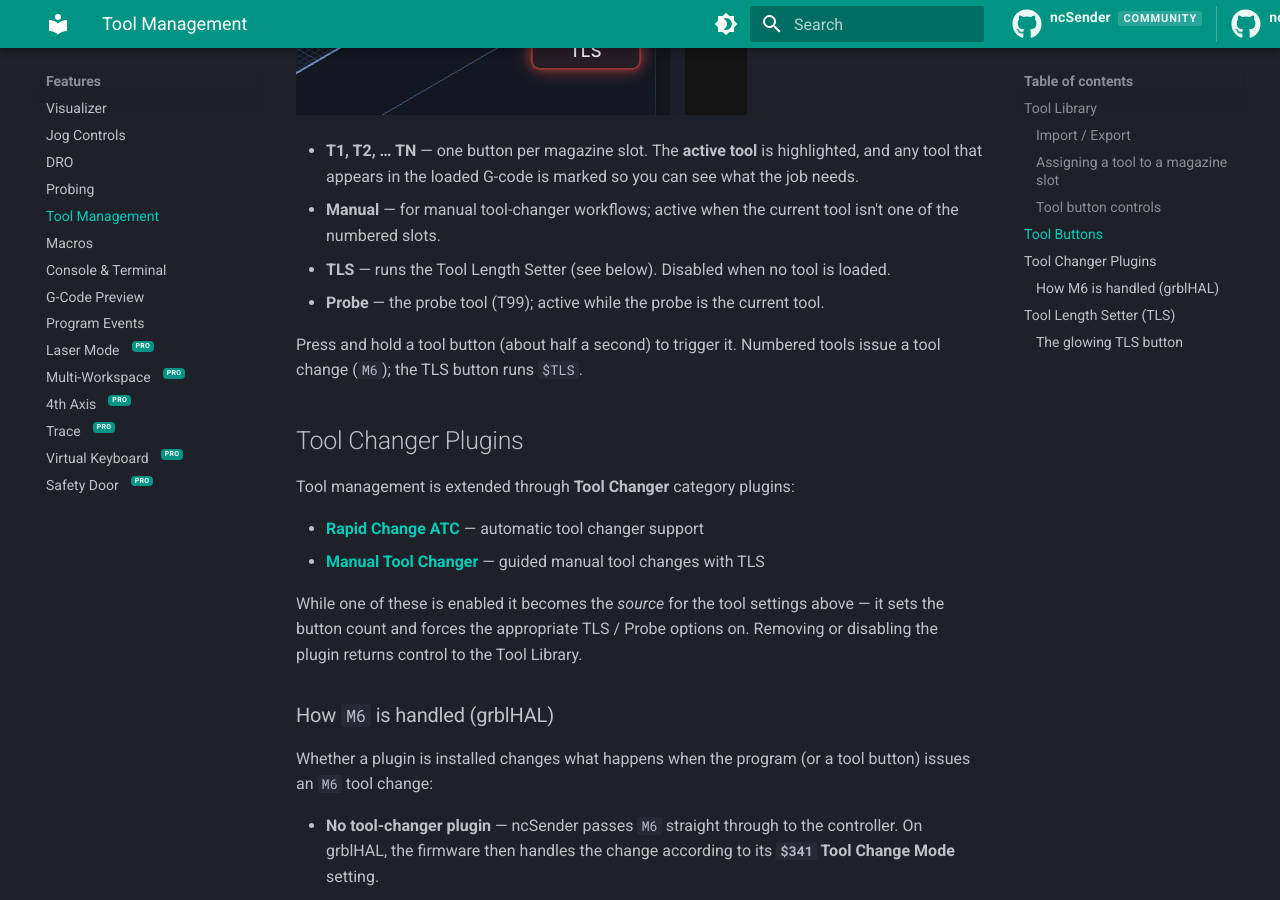
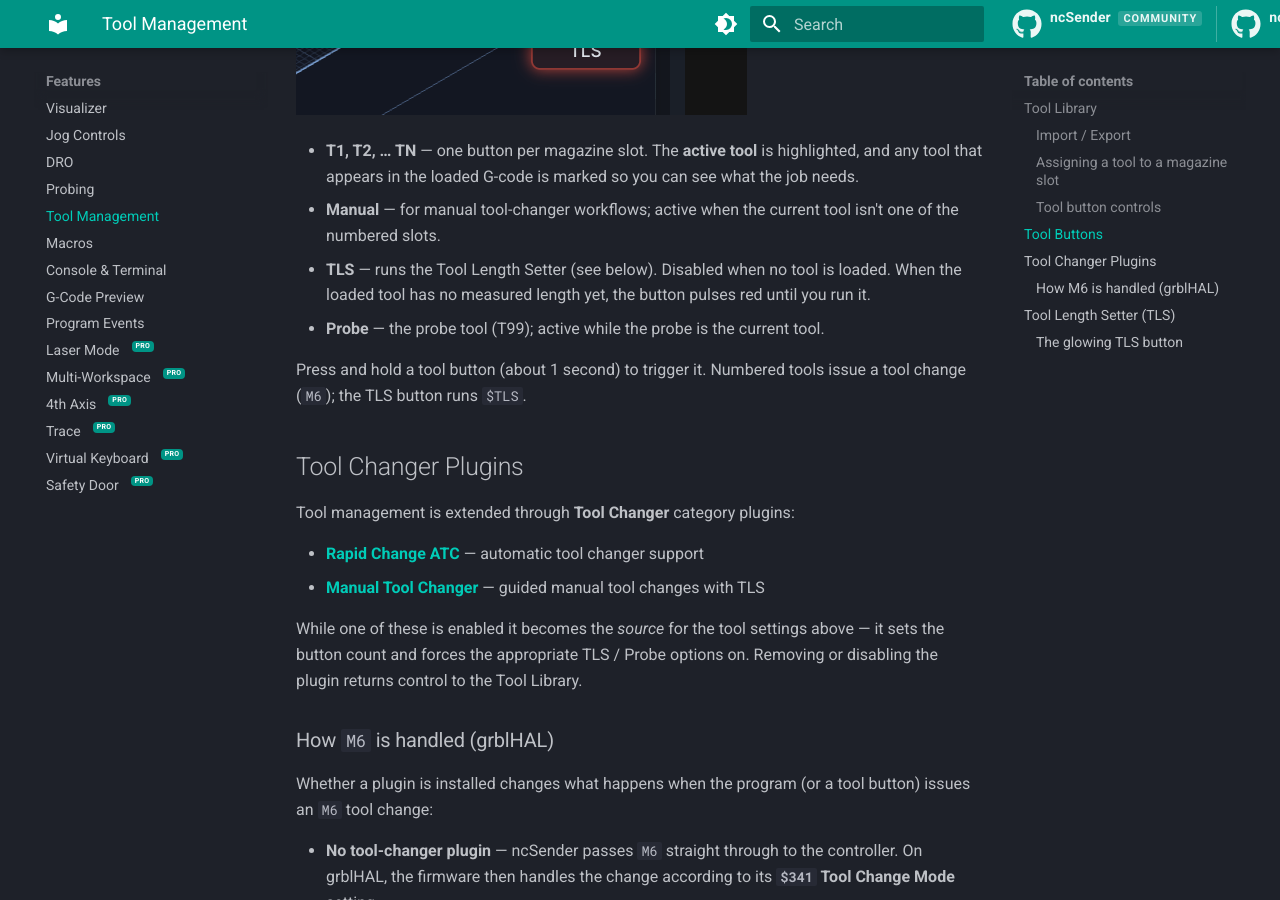
Before and after one commit to siganberg/ncSender.manual, an MkDocs documentation site: the page built from docs/features/tool-management.md, in a window 1280 px wide and 900 px high, scrolled down 3189 px. Built offline with MkDocs 1.6.1 and Material for MkDocs 9.7.7, drawn with Linux system fonts in a browser that asks for light colours; comment, search, counter and statistics services are not loaded.

Commit message:
Jog controls and tool buttons: Park set-by-double-tap, not-homed cues, 1 s hold
- Park: setting a new parking position is now double-tap (button turns
  into Save) then tap, replacing the 2-second hold.
- Home button pulses while homing is enabled and the machine is not
  homed; XY0 / X0 / Y0 / Z0 show the not-homed prompt when held.
- TLS button pulses red while the loaded tool has no measured length.
- Tool buttons trigger after about 1 second, not half a second.

Co-Authored-By: Claude Fable 5.1 <noreply@anthropic.com>
Claude-Session: https://claude.ai/code/session_01HwW4hrCFLB6aJ32kMMaiWU

```diff
--- a/docs/features/tool-management.md
+++ b/docs/features/tool-management.md
@@ -92,9 +92,11 @@ The tool buttons live at the bottom-right of the visualizer.
 - **Manual** — for manual tool-changer workflows; active when the current tool isn't one
   of the numbered slots.
 - **TLS** — runs the Tool Length Setter (see below). Disabled when no tool is loaded.
+  When the loaded tool has no measured length yet, the button pulses red until you
+  run it.
 - **Probe** — the probe tool (T99); active while the probe is the current tool.
 
-Press and hold a tool button (about half a second) to trigger it. Numbered tools issue a
+Press and hold a tool button (about 1 second) to trigger it. Numbered tools issue a
 tool change (`M6`); the TLS button runs `$TLS`.
 
 ## Tool Changer Plugins
```
Also changed, not shown: docs/features/jog-controls.md (+15 -5 lines).
